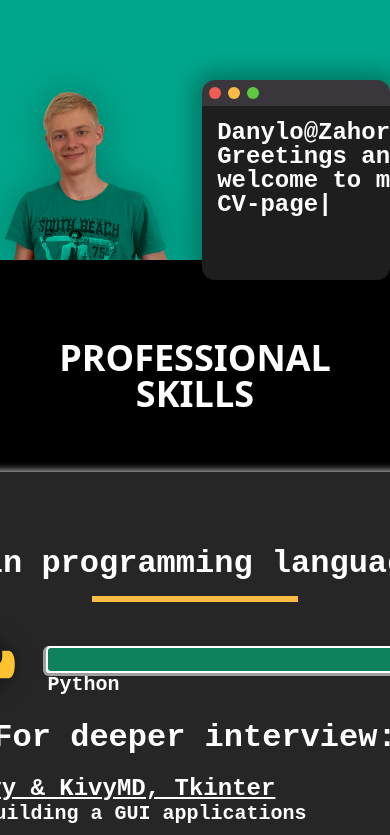
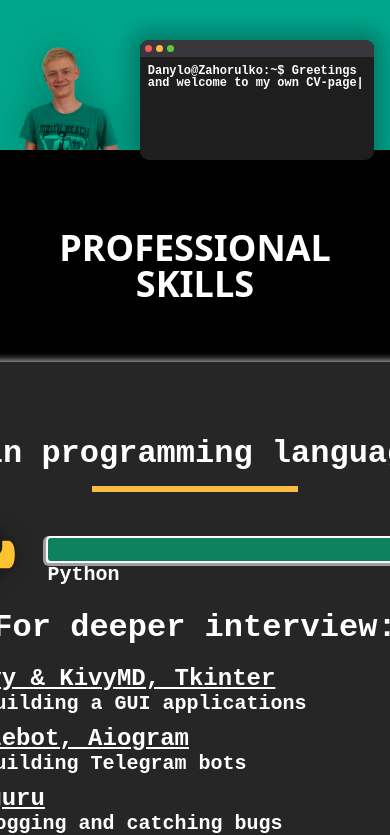
Before and after one commit to danil09234/cv, a React (Create React App) app: page / in a window 390 px wide. Shown: the top 835 px of the page. Built offline with nearby package versions, Linux system fonts and the light colour scheme.

Commit message:
Improve `WelcomeBlock` and `MenuBar` adaptivity

```diff
--- a/src/App.css
+++ b/src/App.css
@@ -1,15 +1,3 @@
 ::selection {
     background-color: rgba(0, 166, 140, 0.5);
 }
-
-#root {
-    position: relative;
-    padding-top: 32px;
-}
-
-
-@media only screen and (max-width: 1000px) {
-    #root {
-        padding-top: 0;
-    }
-}
--- a/src/App.js
+++ b/src/App.js
@@ -9,11 +9,34 @@ import EducationBlock from "./components/EducationBlock";
 import LanguagesCard from "./components/LanguagesCard";
 import ContactsCard from "./components/ContactsCard";
 import FooterBlock from "./components/FooterBlock";
+import {useEffect, useLayoutEffect, useRef, useState} from "react";
 
 function App() {
+    const [menuHeight, setMenuHeight] = useState()
+    const menuRef = useRef(null)
+
+    const handleResize = () => {
+        if (menuRef.current) {
+            const { height } = menuRef.current.getBoundingClientRect();
+            if (height === menuHeight) return;
+            setMenuHeight(height);
+            console.log("Resized " + height);
+        }
+    };
+
+    useEffect(() => {
+        handleResize();
+
+        window.addEventListener('resize', handleResize);
+
+        return () => {
+            window.removeEventListener('resize', handleResize);
+        };
+    }, [handleResize]);
+
     return (
-      <>
-          <MenuBar>
+        <div style={{paddingTop: menuHeight, position: "relative"}}>
+            <MenuBar menuRef={menuRef}>
                 <MenuButton scroll_id="welcome-block">welcome</MenuButton>
                 <MenuButton scroll_id="skills-block">skills</MenuButton>
                 <MenuButton scroll_id="projects-block">projects</MenuButton>
@@ -38,7 +61,7 @@ function App() {
                 <ContactsCard />
             </BlockWithTitle>
             <FooterBlock />
-      </>
+        </div>
     );
 }
 
--- a/src/components/Console.module.css
+++ b/src/components/Console.module.css
@@ -32,8 +32,8 @@
     padding: 7px;
     gap: 7px;
 
-    width: 50px;
-    height: 12px;
+    width: fit-content;
+    height: fit-content;
     left: 9px;
     top: 8px;
 }
@@ -92,4 +92,116 @@
     .console {
         height: 200px;
     }
+
+    .text {
+        font-size: 20px;
+    }
 }
+
+@media only screen and (max-width: 730px) {
+    .console {
+        height: 150px;
+        border-radius: 11px;
+    }
+
+    .content {
+        padding: 10px;
+        width: calc(100% - 20px);
+    }
+
+    .topBar {
+        height: 22px;
+    }
+
+    .buttons {
+        gap: 4px;
+    }
+
+    .button {
+        width: 9px;
+        height: 9px;
+    }
+
+    .text {
+        font-size: 16px;
+    }
+}
+
+@media only screen and (max-width: 500px) {
+    .console {
+        height: 120px;
+        border-radius: 9px;
+    }
+
+    .content {
+        padding: 8px;
+        width: calc(100% - 16px);
+    }
+
+    .topBar {
+        height: 18px;
+    }
+
+    .buttons {
+        padding: 5px;
+        top: 2px;
+        gap: 4px;
+    }
+
+    .button {
+        width: 7px;
+        height: 7px;
+    }
+
+    .text {
+        font-size: 14px;
+    }
+}
+
+@media only screen and (max-width: 420px) {
+    .text {
+        font-size: 12px;
+    }
+}
+
+@media only screen and (max-width: 360px) {
+    .console {
+        height: 100px;
+        border-radius: 7px;
+    }
+
+    .content {
+        padding: 6px;
+        width: calc(100% - 12px);
+    }
+
+    .topBar {
+        height: 18px;
+    }
+
+    .buttons {
+        padding: 4px;
+        top: 2px;
+        gap: 3px;
+    }
+
+    .button {
+        width: 6px;
+        height: 6px;
+    }
+
+    .text {
+        font-size: 10px;
+    }
+}
+
+@media only screen and (max-width: 300px) {
+    .console {
+        width: 63%;
+        height: 90px;
+    }
+
+    .text {
+        font-size: 8px;
+    }
+}
--- a/src/components/MenuBar.js
+++ b/src/components/MenuBar.js
@@ -1,9 +1,8 @@
-// import './MenuBar.module.css'
 import styles from "./MenuBar.module.css";
 
-function MenuBar({children}) {
+function MenuBar({children, menuRef}) {
     return (
-        <ul className={styles.menu}>
+        <ul ref={menuRef} className={styles.menu}>
             {children}
         </ul>
     );
--- a/src/components/MenuBar.module.css
+++ b/src/components/MenuBar.module.css
@@ -1,19 +1,18 @@
 .menu {
     list-style-type: none;
     margin: 0;
-    /*padding: 0;*/
 
     display: flex;
     z-index: 9999;
     flex-direction: row;
     justify-content: center;
     align-items: center;
-    padding: 1px 0 0;
+    padding: 3px 0;
     gap: 3px;
 
     position: fixed;
     width: 100%;
-    height: 32px;
+    height: min-content;
     left: 0;
     top: 0;
 
@@ -21,7 +20,7 @@
     box-shadow: 0 4px 4px rgba(0, 0, 0, 0.25);
 }
 
-@media only screen and (max-width: 1000px) {
+@media only screen and (max-width: 663px) {
     .menu {
         display: none;
     }
--- a/src/components/MenuButton.module.css
+++ b/src/components/MenuButton.module.css
@@ -32,3 +32,25 @@
 
     color: #262626;
 }
+
+@media only screen and (max-width: 900px) {
+    .menuItem {
+        height: 22px;
+    }
+
+    .menuItemButton {
+        font-size: 20px;
+    }
+}
+
+@media only screen and (max-width: 800px) {
+    .menuItemButton {
+        font-size: 19px;
+    }
+}
+
+@media only screen and (max-width: 730px) {
+    .menuItemButton {
+        padding: 0 6px;
+    }
+}
--- a/src/components/WelcomeBlock.module.css
+++ b/src/components/WelcomeBlock.module.css
@@ -6,7 +6,7 @@
     padding-top: 100px;
     padding-left: 0;
     padding-right: 0;
-    gap: 5rem;
+    gap: 5%;
 
     position: relative;
     width: 100%;
@@ -26,14 +26,6 @@
     user-select: none;
 }
 
-
-@media only screen and (max-width: 1300px) {
-    .welcomeBlock {
-        gap: 2rem;
-    }
-}
-
-
 @media only screen and (max-width: 1000px) {
     .welcomeBlock {
         padding-top: 80px;
@@ -44,3 +36,48 @@
         height: 180px;
     }
 }
+
+@media only screen and (max-width: 730px) {
+    .welcomeBlock {
+        padding-top: 60px;
+        height: 130px;
+    }
+
+    .myImage {
+        height: 130px;
+    }
+}
+
+@media only screen and (max-width: 500px) {
+    .welcomeBlock {
+        padding-top: 40px;
+        height: 110px;
+    }
+
+    .myImage {
+        height: 110px;
+    }
+}
+
+@media only screen and (max-width: 360px) {
+    .welcomeBlock {
+        padding-top: 40px;
+        height: 90px;
+    }
+
+    .myImage {
+        height: 90px;
+    }
+}
+
+@media only screen and (max-width: 300px) {
+    .welcomeBlock {
+        padding-top: 40px;
+        height: 80px;
+        gap: 3%;
+    }
+
+    .myImage {
+        height: 80px;
+    }
+}
```
Lines whose indentation alone changed are shown as unchanged.
